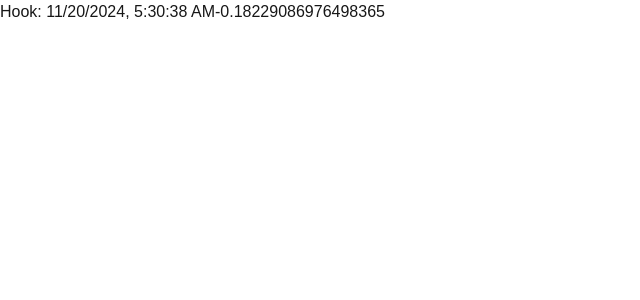
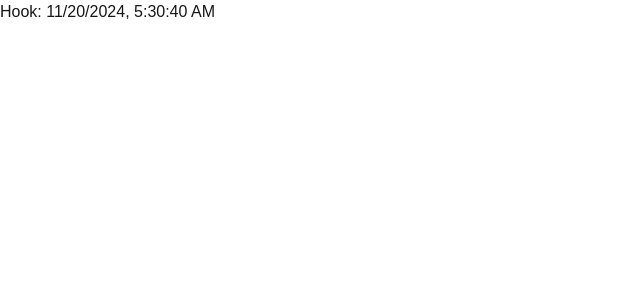
Before and after one commit to wrule/reverse-phrase, a Next.js app in the folder apps/ui/: page /hook in a window 1280 px wide. Shown: the top 300 px of the page, without its empty margins (0-640 px from the left). Built offline with nearby package versions, Linux system fonts and the light colour scheme.

Commit message:
先回滚

```diff
--- a/apps/ui/src/app/hook/page.tsx
+++ b/apps/ui/src/app/hook/page.tsx
@@ -1,8 +1,8 @@
 'use client';
-import { useHook2 } from '@rp/hooks2';
+import { useTimeNow } from '@rp/hooks';
 
 const HookPage = () => {
-  const time = useHook2();
+  const time = useTimeNow();
   return <div>Hook: {time}</div>;
 };
 
```
